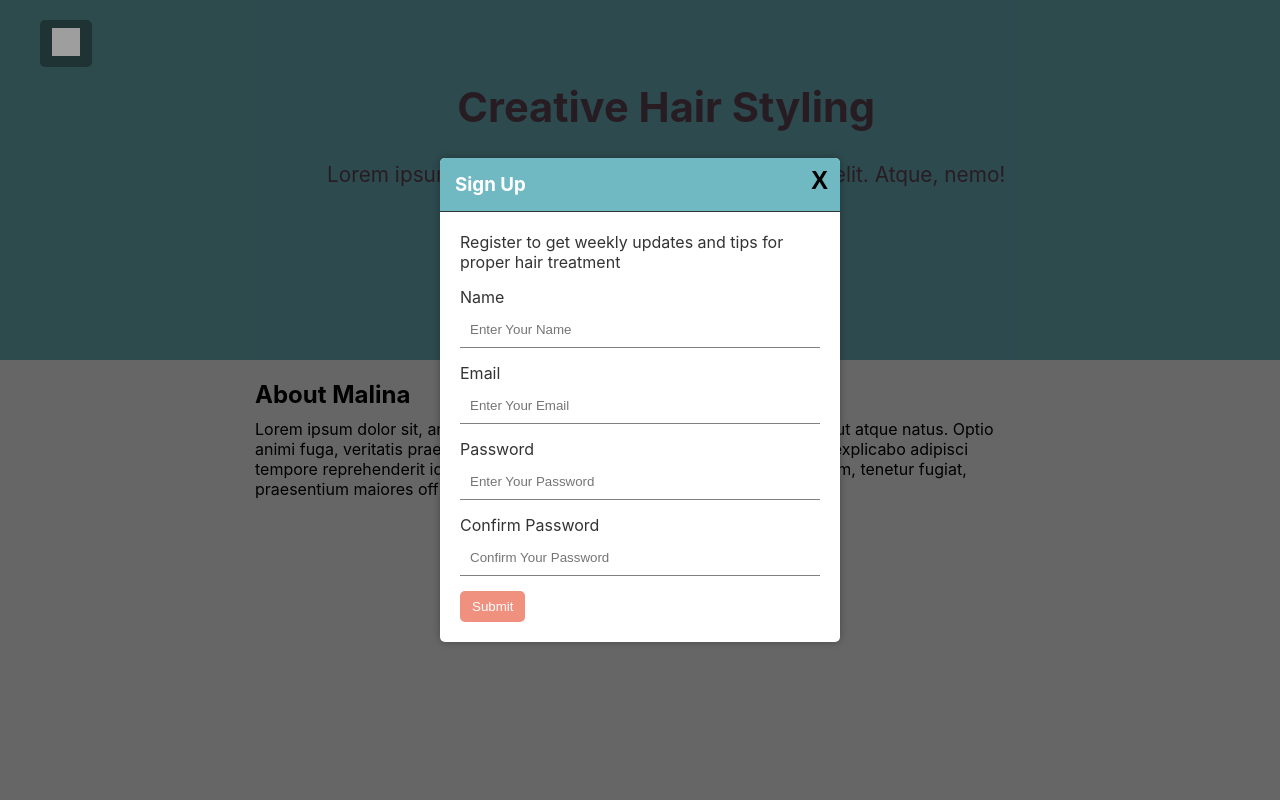
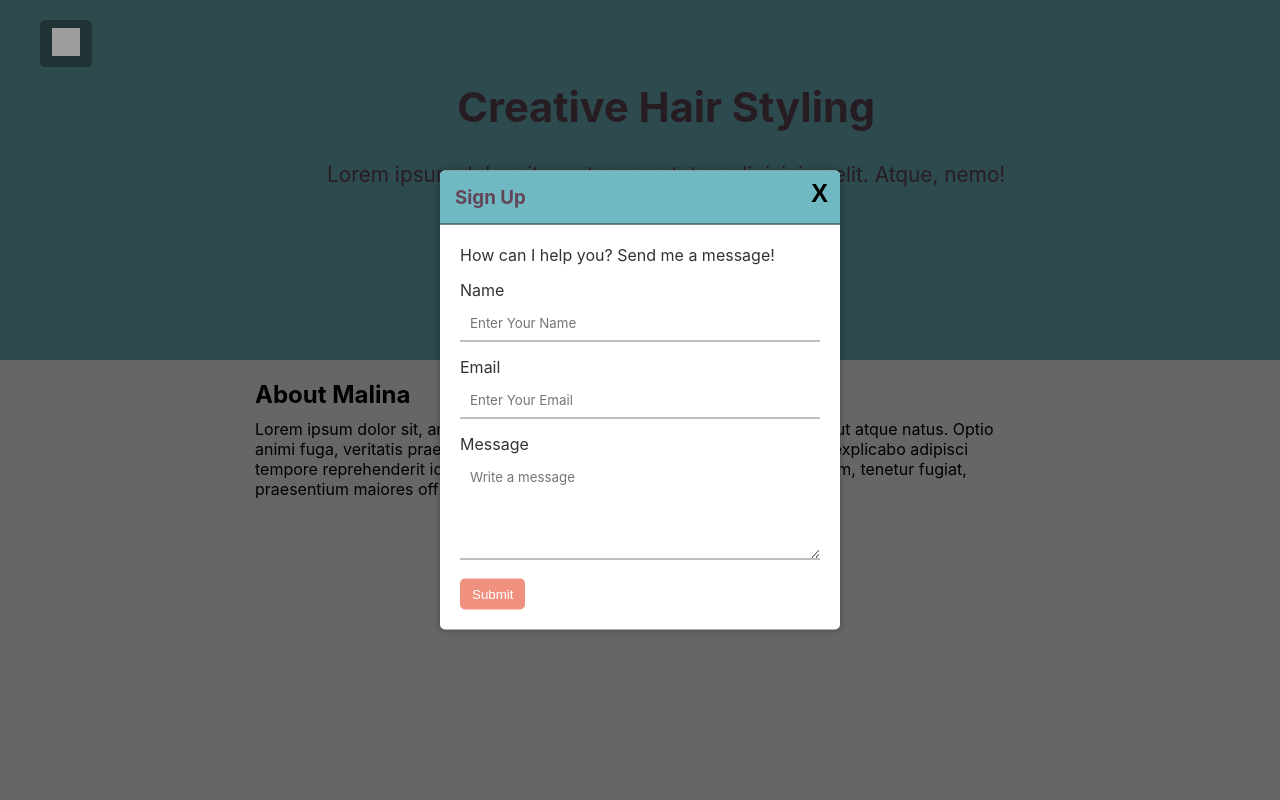
Before and after one commit to RobbieProkop/malina-hair, a Next.js app: page / in a window 1280 px wide. Both pictures are taken after a click on the button "Book an Appointment". Shown: the top 800 px of the page. Built offline with nearby package versions, Linux system fonts and the light colour scheme; grey boxes are pictures that could not be loaded.

Commit message:
working on the modal

```diff
--- a/components/Modal.jsx
+++ b/components/Modal.jsx
@@ -20,9 +20,7 @@ const Modal = () => {
           <h3>Sign Up</h3>
         </div>
         <div className="modal-content">
-          <p>
-            Register to get weekly updates and tips for proper hair treatment
-          </p>
+          <p>How can I help you? Send me a message!</p>
 
           <form className="modal-form">
             <div>
@@ -44,6 +42,15 @@ const Modal = () => {
               />
             </div>
             <div>
+              <label htmlFor="textarea">Message</label>
+              <textarea
+                id="textarea"
+                className="form-input textarea"
+                placeholder="Write a message"
+                rows="5"
+              />
+            </div>
+            {/* <div>
               <label htmlFor="password">Password</label>
               <input
                 type="password"
@@ -60,7 +67,7 @@ const Modal = () => {
                 className="form-input"
                 placeholder="Confirm Your Password"
               />
-            </div>
+            </div> */}
             <input type="submit" value="Submit" className="submit-btn" />
           </form>
         </div>
--- a/styles/globals.scss
+++ b/styles/globals.scss
@@ -4,7 +4,7 @@
   box-sizing: border-box;
   margin: 0;
   padding: 0;
-  transition: transform 0.5s;
+  transition: transform $modal-duration;
 }
 
 html,
@@ -132,7 +132,7 @@ header {
 
       .modal-header {
         background: $primary-color;
-        color: $white;
+        color: $text-color;
         padding: 15px;
         border-bottom: 1px solid $dark;
       }
@@ -155,6 +155,7 @@ header {
               border: 0;
               border-bottom: 1px solid gray;
               color: $black;
+              font-family: inherit;
 
               &:focus,
               &:active {
```
